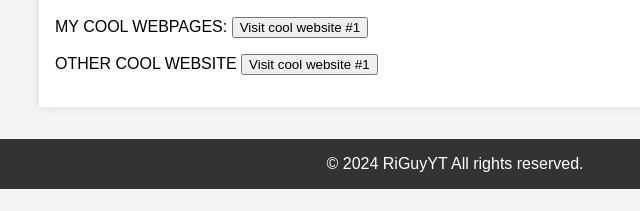
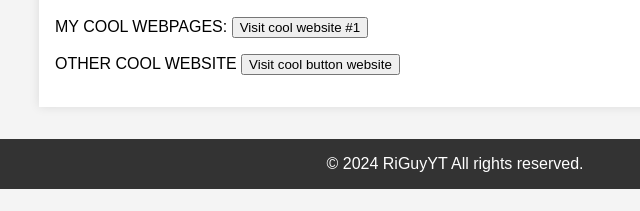
Before and after one commit to RiGuyGitHub/home, a plain HTML site: page index.html in a window 1280 px wide. Shown: the part 211-422 px from the top of the page, 185-825 px from the left. Drawn offline with Linux system fonts and the light colour scheme.

Commit message:
Update index.html

```diff
--- a/index.html
+++ b/index.html
@@ -55,7 +55,7 @@
         }
     </script>
         <p>OTHER COOL WEBSITE
-                <button onclick="redirectToImBored()">Visit cool website #1</button>
+                <button onclick="redirectToImBored()">Visit cool button website</button>
 
     <script>
         // JavaScript function to redirect to the specified URL
```
